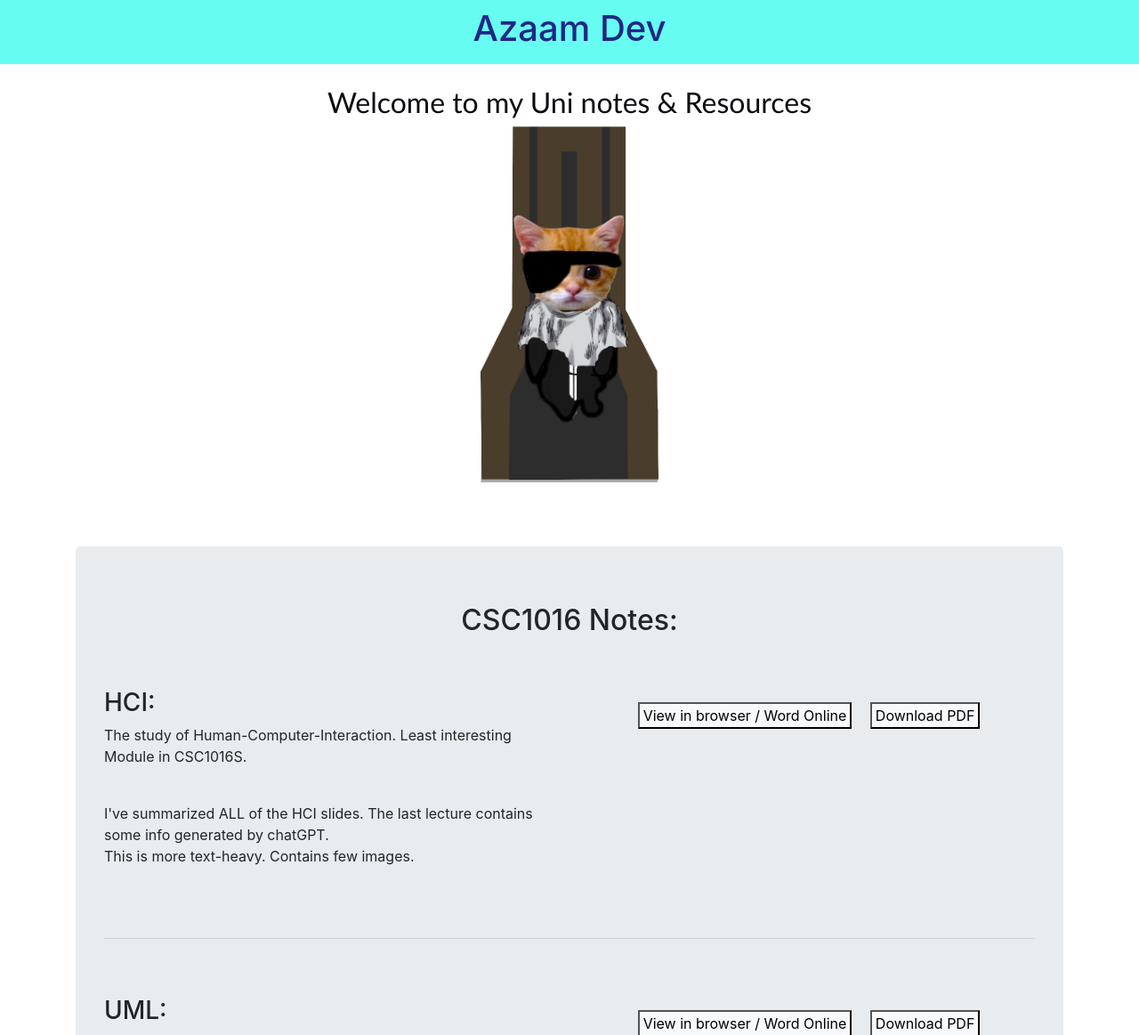
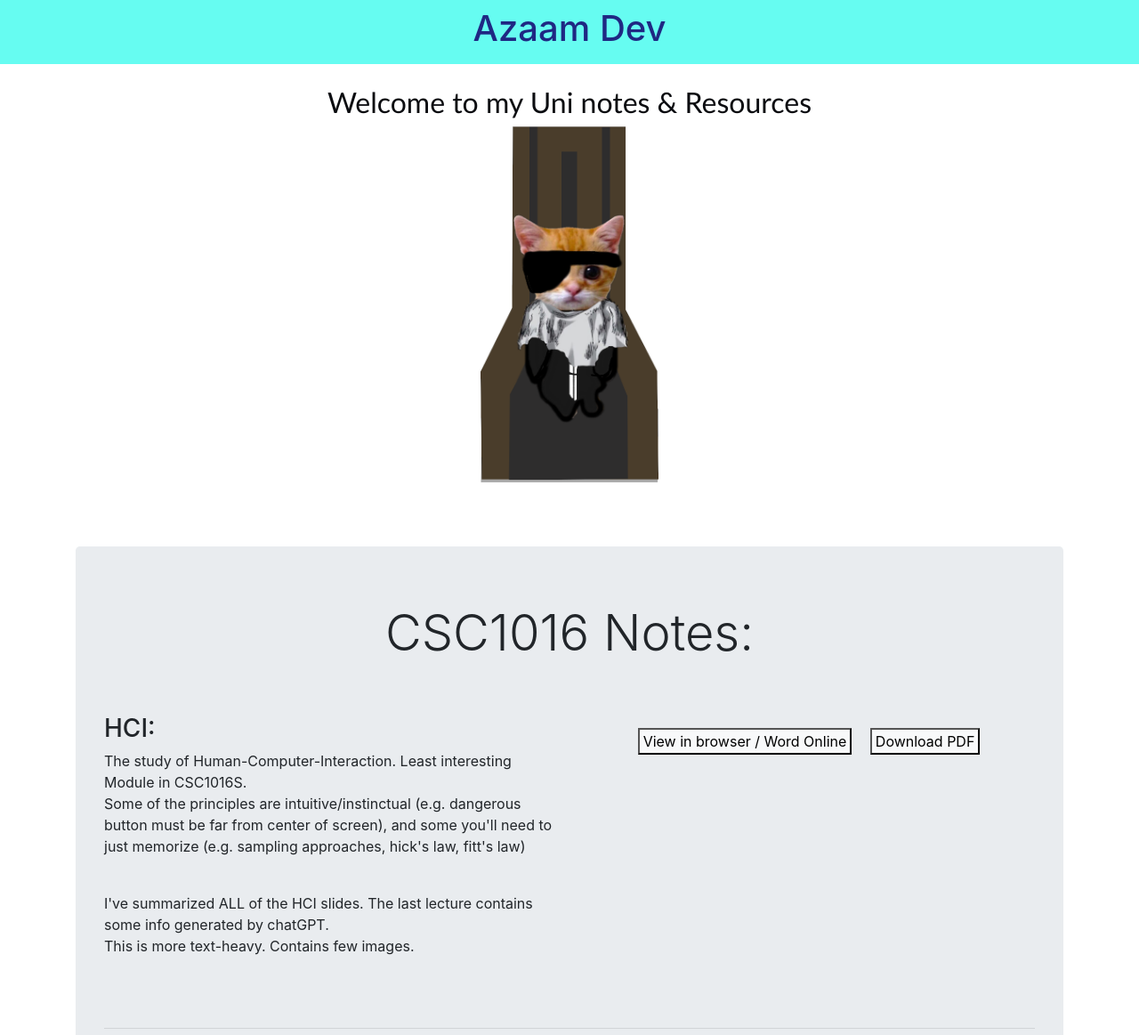
Before and after one commit to aZaamBie/uniNotes_resources, a plain HTML site: page index.html in a window 1280 px wide. Shown: the top 1163 px of the page at 89% size. Drawn offline with nearby package versions, Linux system fonts and the light colour scheme.

Commit message:
slightly more info

```diff
--- a/index.html
+++ b/index.html
@@ -39,13 +39,16 @@
 
         <div class="container text-center py-5">
             <div class="jumbotron CSC">
-                <h2>CSC1016 Notes:</h2>
+                <h2 class="display-4 mb-2">CSC1016 Notes:</h2>
 
                 <!-- row 1 -->
                 <div class="row py-5">
                     <div class="col">
                         <h3 style="text-align: left;">HCI:</h3>
-                        <P style="text-align: left;">The study of Human-Computer-Interaction. Least interesting Module in CSC1016S.</P>
+                        <P style="text-align: left;">The study of Human-Computer-Interaction. Least interesting Module in CSC1016S.
+                            <br>Some of the principles are intuitive/instinctual (e.g. dangerous button must be far from center of screen),
+                            and some you'll need to just memorize (e.g. sampling approaches, hick's law, fitt's law)
+                        </P>
                         <br>
                         <P style="text-align: left;">I've summarized ALL of the HCI slides. The last lecture contains some info generated by chatGPT.
                             <br> This is more text-heavy. Contains few images.
```
